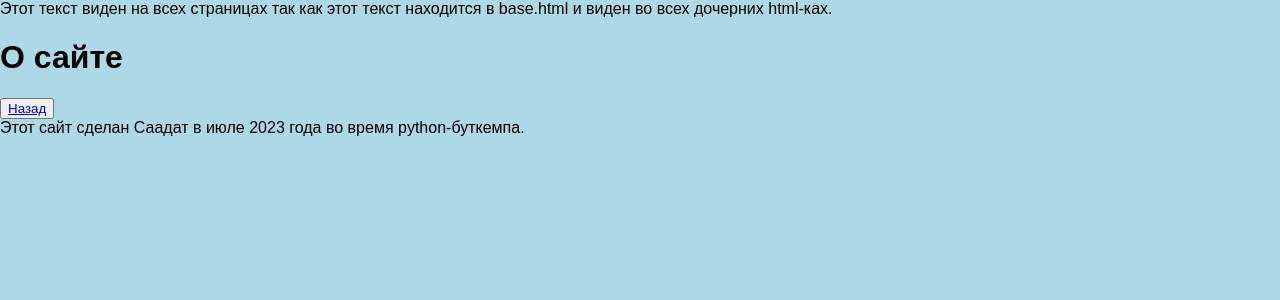
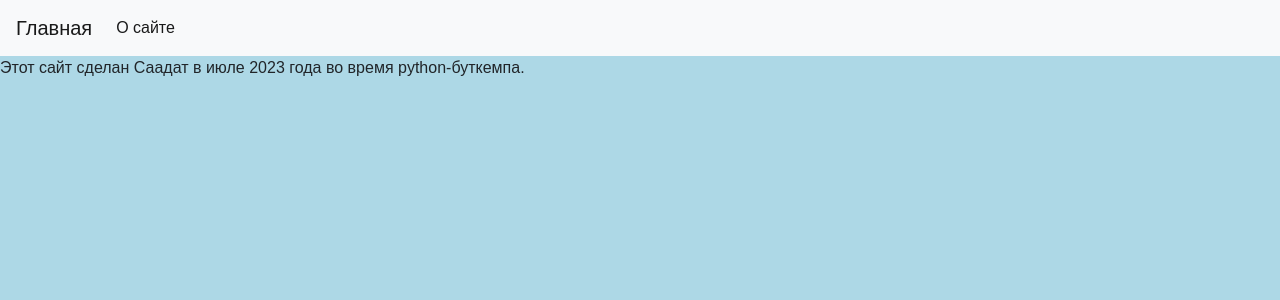
Before and after one commit to nazaralievas/flask-project, a Flask app: page /about in a window 1280 px wide. Shown: the top 300 px of the page. Run offline with Flask 3, Linux system fonts and the light colour scheme.

Commit message:
final result

```diff
--- a/app.py
+++ b/app.py
@@ -4,14 +4,19 @@ from datetime import datetime
 app = Flask(__name__)
 
 
+# начинаем создавать базу данных
 app.config['SQLALCHEMY_DATABASE_URI'] = 'sqlite:///test.db'
 db = SQLAlchemy(app)
 
+
+# описываем какие столбцы будут в таблице Todo
 class Todo(db.Model):
     id = db.Column(db.Integer, primary_key=True)
     text = db.Column(db.String(200), nullable=False)
+    image = db.Column(db.String())
     date_created = db.Column(db.DateTime, default=datetime.utcnow)
 
+# этот код непосредственно создает таблицу в БД
 with app.app_context():
     db.create_all()
 
@@ -21,7 +26,8 @@ def homepage():
     tasks = Todo.query.all()
     if request.method == "POST":
         task_text = request.form['text']
-        new_task = Todo(text=task_text)
+        image = request.form['image']
+        new_task = Todo(text=task_text, image=image)
         db.session.add(new_task)
         db.session.commit()
         return redirect('/')
@@ -36,10 +42,22 @@ def delete(id):
     return redirect('/')
 
 
+@app.route('/update/<int:id>', methods=["POST", "GET"])
+def update(id):
+    task_to_update = Todo.query.get_or_404(id)
+    if request.method == "POST":
+       task_to_update.text = request.form['text']
+       task_to_update.image = request.form['image']
+       db.session.commit()
+       return redirect('/')
+    return render_template('update.html', task_to_update=task_to_update)
+
+
 @app.route('/about')
 def about():
     return render_template('about.html')
 
 
+# этот код позволяет нам не перезапускать сервер после каждого изменения кода
 if __name__ == "__main__":
     app.run(debug=True)
--- a/static/css/main.css
+++ b/static/css/main.css
@@ -34,3 +34,9 @@ td {
 #content {
     width: 70%;
 }
+
+img {
+    width: 300px;
+    height: 200px;
+    object-fit: cover;
+}
--- a/templates/about.html
+++ b/templates/about.html
@@ -2,8 +2,6 @@
 
 {% block content %}
 
-<h1>О сайте</h1>
-<button><a href="/">Назад</a></button>
 <div>Этот сайт сделан Саадат в июле 2023 года во время python-буткемпа.</div>
 
 {% endblock content %}
--- a/templates/base.html
+++ b/templates/base.html
@@ -3,13 +3,26 @@
 <head>
     <meta charset="UTF-8">
     <meta name="viewport" content="width=device-width, initial-scale=1.0">
+    <!-- ссылка снизу позволяет брать элементы с bootstrap -->
+    <link rel="stylesheet" href="https://cdn.jsdelivr.net/npm/bootstrap@4.3.1/dist/css/bootstrap.min.css" integrity="sha384-ggOyR0iXCbMQv3Xipma34MD+dH/1fQ784/j6cY/iJTQUOhcWr7x9JvoRxT2MZw1T" crossorigin="anonymous">
     <link rel="stylesheet" href="{{ url_for('static', filename='css/main.css') }}">
     <title>My Website</title>
 </head>
+<!-- это код для навигационного бара на верхней части страницы -->
+<nav class="navbar navbar-expand-lg navbar-light bg-light">
+  <a class="navbar-brand" href="/">Главная</a>
+  <button class="navbar-toggler" type="button" data-toggle="collapse" data-target="#navbarNav" aria-controls="navbarNav" aria-expanded="false" aria-label="Toggle navigation">
+    <span class="navbar-toggler-icon"></span>
+  </button>
+  <div class="collapse navbar-collapse" id="navbarNav">
+    <ul class="navbar-nav">
+      <li class="nav-item active">
+        <a class="nav-link" href="/about">О сайте<span class="sr-only">(current)</span></a>
+      </li>
+    </ul>
+  </div>
+</nav>
 <body>
-    Этот текст виден на всех страницах
-    так как этот текст находится в base.html и виден во всех дочерних html-ках.
-
     {% block content %}
 
     {% endblock content %}
```
Also changed, not shown: templates/homepage.html (+7 -5 lines), templates/update.html (added, +16 -0 lines), instance/test.db.
